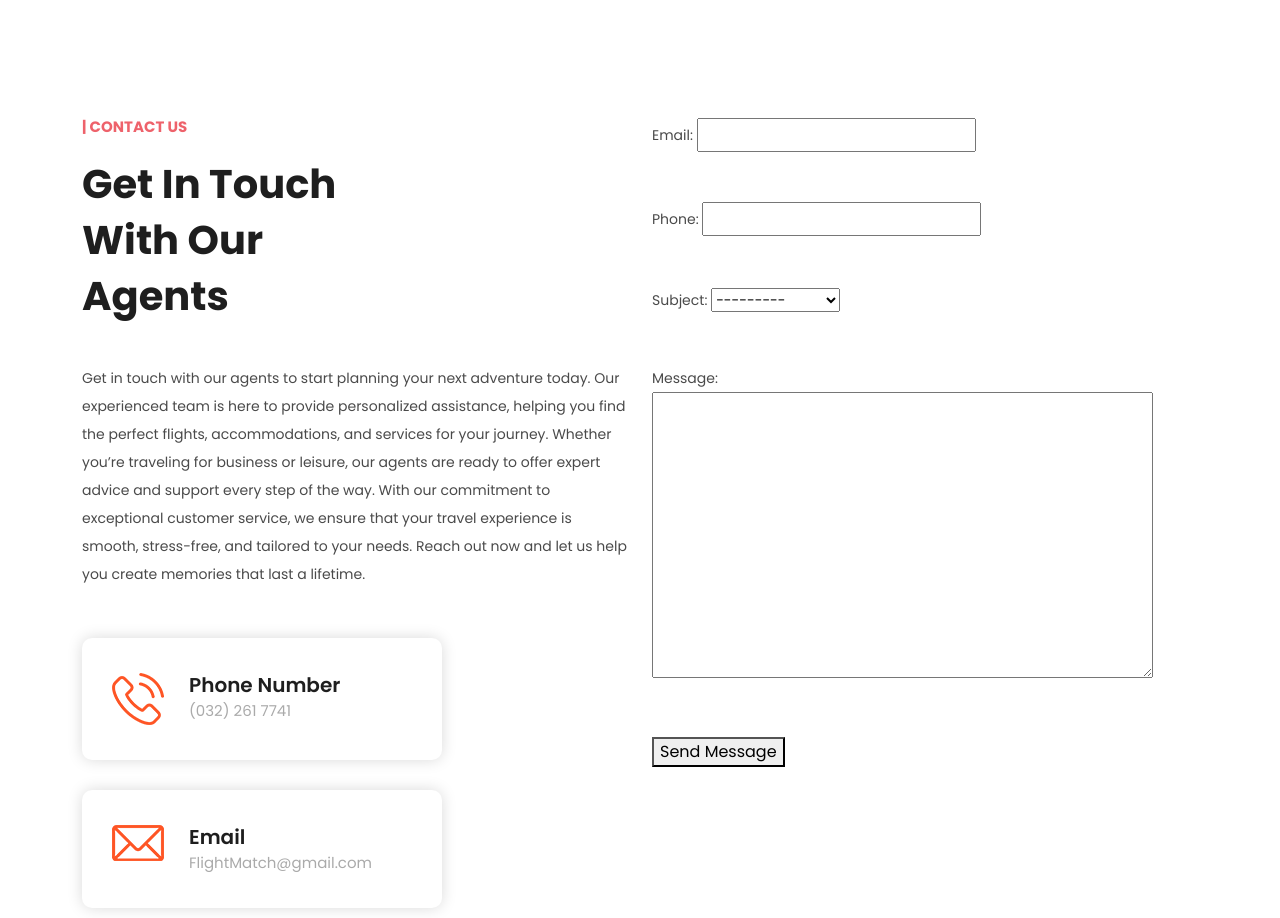
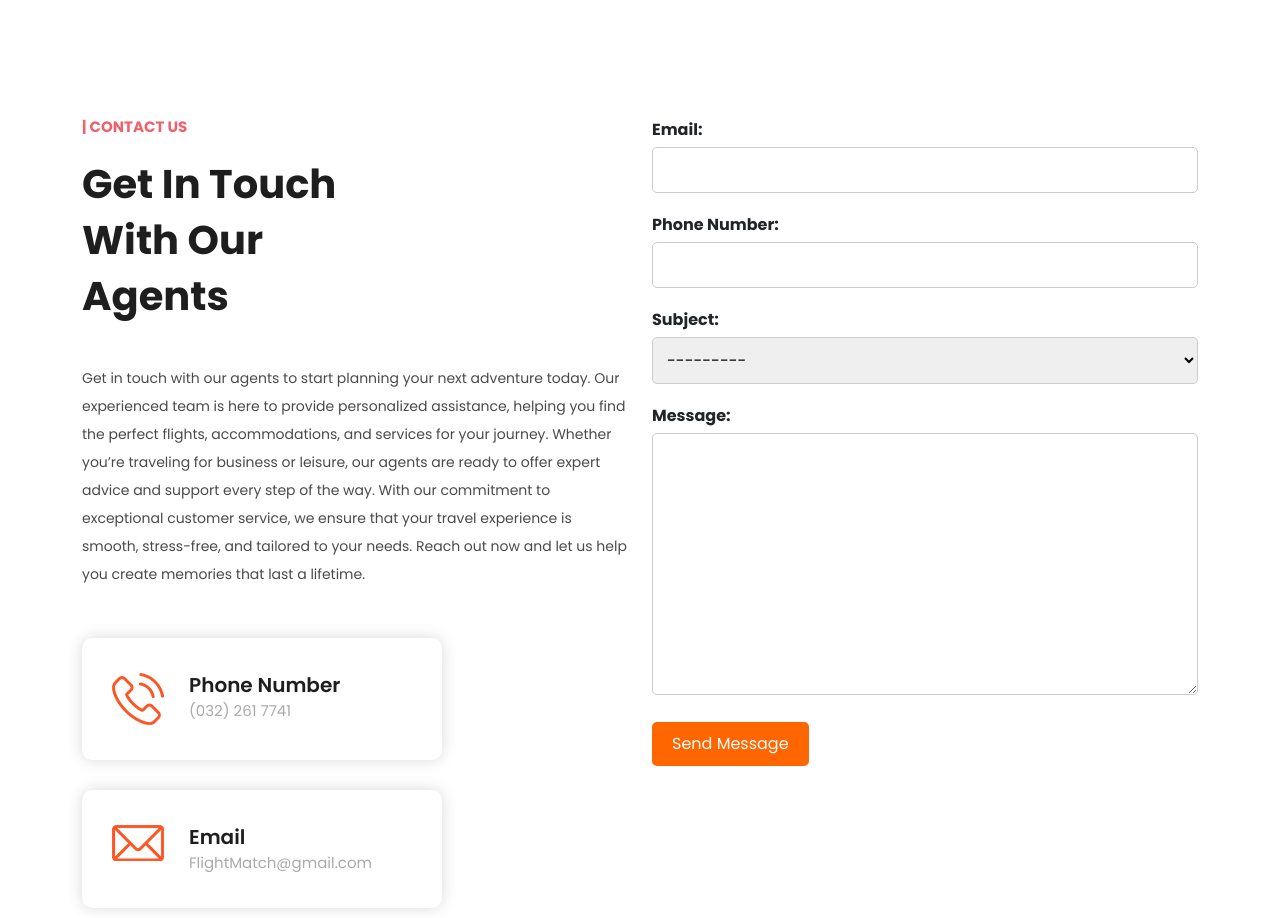
Before and after one commit to Daniel-Stephende5/IM2-Repository, a Django app: page /contact/ in a window 1280 px wide. Shown: the part 406-1324 px from the top of the page. Run offline with Django 5.2, Linux system fonts and the light colour scheme; parts of the project's set-up code (start-up, migrations or seed data) failed here and were passed over; some libraries are stand-ins or nearby versions.

Commit message:
Customer Log (Contact) Updated design + fixed inputs

```diff
--- a/NewDjango/myblogsite/blog/forms.py
+++ b/NewDjango/myblogsite/blog/forms.py
@@ -19,15 +19,37 @@ class SignupForm(UserCreationForm):
 class LoginForm(AuthenticationForm):
     username = forms.CharField(widget=forms.TextInput(attrs={'class': 'form-control'}))
     password = forms.CharField(widget=forms.PasswordInput(attrs={'class': 'form-control'}))
-
 class ContactForm(forms.Form):
     first_name = forms.CharField(max_length=100)
     last_name = forms.CharField(max_length=100)
     email = forms.EmailField()
-    phone = forms.CharField(max_length=15, required=False)
-    subject = forms.ChoiceField(choices=[('general1', 'General Inquiry'), ('general2', 'General Inquiry'), ('general3', 'General Inquiry')])
+
+    # Phone field that allows only numbers (and optional + or spaces)
+    phone = forms.CharField(
+        max_length=15,
+        required=False,
+        widget=forms.NumberInput(attrs={'type': 'tel'})  # Set input type to 'tel' for phone number
+    )
+
+    subject = forms.ChoiceField(choices=[
+        ('general1', 'General Inquiry'),
+        ('general2', 'General Inquiry'),
+        ('general3', 'General Inquiry')
+    ])
+
     message = forms.CharField(widget=forms.Textarea)
 
+    # Custom validation to allow only digits (optional validation)
+    def clean_phone(self):
+        phone = self.cleaned_data.get('phone', '')
+
+        # Remove spaces or special characters if needed
+        phone = phone.replace(" ", "").replace("-", "").replace("+", "")
+
+        if not phone.isdigit():  # Check if all characters are digits
+            raise forms.ValidationError("Phone number must contain only digits.")
+
+        return phone
 class BookingForm(forms.ModelForm):
     class Meta:
         model = Booking
--- /dev/null
+++ b/NewDjango/myblogsite/blog/static/assets/css/CustomerSupport.css
@@ -0,0 +1,34 @@
+.login-form-group {
+  margin-bottom: 20px; /* Adds space between form fields */
+}
+
+.login-form-group label {
+  font-weight: bold; /* Makes labels bold */
+  margin-bottom: 5px; /* Space between label and input field */
+}
+
+.login-form-group input,
+.login-form-group select,
+.login-form-group textarea {
+  width: 100%; /* Make input fields full width */
+  padding: 10px; /* Add padding inside the fields */
+  border-radius: 5px; /* Slight rounded corners for inputs */
+  border: 1px solid #ccc; /* Light border for the input fields */
+}
+
+.login-form-group input[type="tel"] {
+  font-family: Arial, sans-serif; /* Style the font for phone number input */
+}
+
+.login-form-group button {
+  background-color: #ff6600; /* Button color */
+  color: white; /* Text color */
+  padding: 10px 20px; /* Padding around the button */
+  border: none; /* No border */
+  border-radius: 5px; /* Rounded corners for button */
+  cursor: pointer; /* Cursor changes to pointer on hover */
+}
+
+.login-form-group button:hover {
+  background-color: #e65c00; /* Darker shade on button hover */
+}
--- a/NewDjango/myblogsite/blog/templates/customersupportlogin.html
+++ b/NewDjango/myblogsite/blog/templates/customersupportlogin.html
@@ -2,32 +2,48 @@
 
 <!DOCTYPE html>
 <html lang="en">
-
   <head>
-  <meta charset="utf-8">
-  <meta name="viewport" content="width=device-width, initial-scale=1, shrink-to-fit=no">
-  <link href="https://fonts.googleapis.com/css2?family=Poppins:wght@100;200;300;400;500;600;700;800;900&display=swap" rel="stylesheet">
+    <meta charset="utf-8" />
+    <meta
+      name="viewport"
+      content="width=device-width, initial-scale=1, shrink-to-fit=no"
+    />
+    <link
+      href="https://fonts.googleapis.com/css2?family=Poppins:wght@100;200;300;400;500;600;700;800;900&display=swap"
+      rel="stylesheet"
+    />
 
     <title>Customer Page</title>
 
     <!-- Bootstrap core CSS -->
-  <link href="{% static 'vendor/bootstrap/css/bootstrap.min.css' %}" rel="stylesheet">
-
+    <link
+      href="{% static 'vendor/bootstrap/css/bootstrap.min.css' %}"
+      rel="stylesheet"
+    />
 
     <!-- Additional CSS Files -->
-  <link rel="stylesheet" href="{% static 'assets/css/fontawesome.css' %}">
-  <link rel="stylesheet" href="{% static 'assets/css/templatemo-villa-agency.css' %}">
-  <link rel="stylesheet" href="{% static 'assets/css/owl.css' %}">
-  <link rel="stylesheet" href="{% static 'assets/css/animate.css' %}">
-  <link rel="stylesheet" href="{% static 'assets/css/navybar.css' %}">
-  <link rel="stylesheet" href="https://unpkg.com/swiper@7/swiper-bundle.min.css"/>
-
+    <link rel="stylesheet" href="{% static 'assets/css/fontawesome.css' %}" />
+    <link
+      rel="stylesheet"
+      href="{% static 'assets/css/templatemo-villa-agency.css' %}"
+    />
+    <link rel="stylesheet" href="{% static 'assets/css/owl.css' %}" />
+    <link rel="stylesheet" href="{% static 'assets/css/animate.css' %}" />
+    <link rel="stylesheet" href="{% static 'assets/css/navybar.css' %}" />
+    <link
+      rel="stylesheet"
+      href="{% static 'assets/css/customersupport.css' %}"
+    />
+    <link
+      rel="stylesheet"
+      href="https://unpkg.com/swiper@7/swiper-bundle.min.css"
+    />
   </head>
 
   <body>
-
     <!-- ***** Preloader Start ***** -->
-  {% comment %} <div id="js-preloader" class="js-preloader">
+    {% comment %}
+    <div id="js-preloader" class="js-preloader">
       <div class="preloader-inner">
         <span class="dot"></span>
         <div class="dots">
@@ -36,7 +52,8 @@
           <span></span>
         </div>
       </div>
-  </div> {% endcomment %}
+    </div>
+    {% endcomment %}
     <!-- ***** Preloader End ***** -->
 
     <div class="sub-header">
@@ -45,15 +62,28 @@
           <div class="col-lg-8 col-md-8">
             <ul class="info">
               <li><i class="fa fa-envelope"></i> JoeMarie@citedu.com</li>
-            <li><i class="fa fa-map"></i> 7VVJ+QFR, Natalio B. Bacalso Ave, Cebu City, 6000 Cebu</li>
+              <li>
+                <i class="fa fa-map"></i> 7VVJ+QFR, Natalio B. Bacalso Ave, Cebu
+                City, 6000 Cebu
+              </li>
             </ul>
           </div>
           <div class="col-lg-4 col-md-4">
             <ul class="social-links">
-            <li><a href="#"><i class="fab fa-facebook"></i></a></li>
-            <li><a href="https://x.com/minthu" target="_blank"><i class="fab fa-twitter"></i></a></li>
-            <li><a href="#"><i class="fab fa-linkedin"></i></a></li>
-            <li><a href="#"><i class="fab fa-instagram"></i></a></li>
+              <li>
+                <a href="#"><i class="fab fa-facebook"></i></a>
+              </li>
+              <li>
+                <a href="https://x.com/minthu" target="_blank"
+                  ><i class="fab fa-twitter"></i
+                ></a>
+              </li>
+              <li>
+                <a href="#"><i class="fab fa-linkedin"></i></a>
+              </li>
+              <li>
+                <a href="#"><i class="fab fa-instagram"></i></a>
+              </li>
             </ul>
           </div>
         </div>
@@ -71,12 +101,14 @@
             <li><a href="{% url 'flights' %}">View Flights</a></li>
             <li><a href="{% url 'booking' %}">Booking</a></li>
             <li>
-            <a href="{% url 'checkin' %}"
-              >Check In</a
+              <a href="{% url 'checkin' %}">Check In</a>
+            </li>
+            <li><a href="{% url 'info' %}">Information</a></li>
+            <li>
+              <a href="{% url 'contact' %}" class="active navy-active"
+                >Customer Support</a
               >
             </li>
-          <li><a href="{% url 'info' %}">Information</a></li>
-          <li><a href="{% url 'contact' %}" class="active navy-active">Customer Support</a></li>
             <li><a href="{% url 'signup' %}">Sign Up</a></li>
             <li>
               <a href="{% url 'login' %}"
@@ -89,7 +121,8 @@
     </div>
 
     <!-- ***** Header Area Start ***** -->
-  {% comment %} <header class="header-area header-sticky">
+    {% comment %}
+    <header class="header-area header-sticky">
       <div class="container">
         <div class="row">
           <div class="col-12">
@@ -104,17 +137,26 @@
                 <li><a href="{% url 'booking' %}">Booking</a></li>
                 <li><a href="{% url 'checkin' %}">Check In</a></li>
                 <li><a href="{% url 'info' %}">Information</a></li>
-                      <li><a href="{% url 'contact' %}" class="active">Customer Support</a></li>
-                      <li><a href="{% url 'logout' %}"><i class="fa fa-calendar"></i> Logout</a></li>
+                <li>
+                  <a href="{% url 'contact' %}" class="active"
+                    >Customer Support</a
+                  >
+                </li>
+                <li>
+                  <a href="{% url 'logout' %}"
+                    ><i class="fa fa-calendar"></i> Logout</a
+                  >
+                </li>
               </ul>
-                    <a class='menu-trigger'>
+              <a class="menu-trigger">
                 <span>Menu</span>
               </a>
             </nav>
           </div>
         </div>
       </div>
-  </header> {% endcomment %}
+    </header>
+    {% endcomment %}
 
     <div class="page-heading header-text">
       <div class="container">
@@ -144,37 +186,86 @@
               <h6>| Contact Us</h6>
               <h2>Get In Touch With Our Agents</h2>
             </div>
-          <p>Get in touch with our agents to start planning your next adventure today. Our experienced team is here to provide personalized assistance, helping you find the perfect flights, accommodations, and services for your journey. Whether you’re traveling for business or leisure, our agents are ready to offer expert advice and support every step of the way. With our commitment to exceptional customer service, we ensure that your travel experience is smooth, stress-free, and tailored to your needs. Reach out now and let us help you create memories that last a lifetime.</p>
+            <p>
+              Get in touch with our agents to start planning your next adventure
+              today. Our experienced team is here to provide personalized
+              assistance, helping you find the perfect flights, accommodations,
+              and services for your journey. Whether you’re traveling for
+              business or leisure, our agents are ready to offer expert advice
+              and support every step of the way. With our commitment to
+              exceptional customer service, we ensure that your travel
+              experience is smooth, stress-free, and tailored to your needs.
+              Reach out now and let us help you create memories that last a
+              lifetime.
+            </p>
             <div class="row">
               <div class="col-lg-12">
                 <div class="item phone">
-                <img src="{% static 'assets/images/phone-icon.png' %}" alt="" style="max-width: 52px;">
-                <h6>Phone Number<br><span>(032) 261 7741</span></h6>
+                  <img
+                    src="{% static 'assets/images/phone-icon.png' %}"
+                    alt=""
+                    style="max-width: 52px"
+                  />
+                  <h6>Phone Number<br /><span>(032) 261 7741</span></h6>
                 </div>
               </div>
               <div class="col-lg-12">
                 <div class="item email">
-                <img src="{% static 'assets/images/email-icon.png' %}" alt="" style="max-width: 52px;">
-                <h6>Email<br><span>FlightMatch@gmail.com</span></h6>
+                  <img
+                    src="{% static 'assets/images/email-icon.png' %}"
+                    alt=""
+                    style="max-width: 52px"
+                  />
+                  <h6>Email<br /><span>FlightMatch@gmail.com</span></h6>
                 </div>
               </div>
             </div>
           </div>
           <div class="col-lg-6">
             <form action="{% url 'contact' %}" method="post">
-            {% csrf_token %} {{ form.as_p }}
-            <div class="row">
-              <div class="col-lg-12">
-                <fieldset>
-                  <button type="submit" id="form-submit" class="orange-button">Send Message</button>
-                </fieldset>
-              </div>
+              {% csrf_token %}
+
+              <div class="login-form-group">
+                <label for="id_email">Email:</label>
+                {{ form.email }}
               </div>
 
+              <div class="login-form-group">
+                <label for="id_phone">Phone Number:</label>
+                {{ form.phone }}
+              </div>
+
+              <div class="login-form-group">
+                <label for="id_subject">Subject:</label>
+                {{ form.subject }}
+              </div>
+
+              <div class="login-form-group">
+                <label for="id_message">Message:</label>
+                {{ form.message }}
+              </div>
+
+              <div class="login-form-group">
+                <button type="submit" id="form-submit" class="orange-button">
+                  Send Message
+                </button>
+              </div>
+            </form>
           </div>
           <div class="col-lg-12">
             <div id="map">
-            <iframe src="https://www.google.com/maps/embed?pb=!1m18!1m12!1m3!1d3772.247795131581!2d123.87855907484996!3d10.294475489826507!2m3!1f0!2f0!3f0!3m2!1i1024!2i768!4f13.1!3m3!1m2!1s0x33a99c015a4bf233%3A0x95d783198f4634f8!2sCebu%20Institute%20of%20Technology%20-%20University!5e1!3m2!1sen!2sph!4v1730965658156!5m2!1sen!2sph" width="100%" height="500px" frameborder="0" style="border:0; border-radius: 10px; box-shadow: 0px 0px 15px rgba(0, 0, 0, 0.15);" allowfullscreen=""></iframe>
+              <iframe
+                src="https://www.google.com/maps/embed?pb=!1m18!1m12!1m3!1d3772.247795131581!2d123.87855907484996!3d10.294475489826507!2m3!1f0!2f0!3f0!3m2!1i1024!2i768!4f13.1!3m3!1m2!1s0x33a99c015a4bf233%3A0x95d783198f4634f8!2sCebu%20Institute%20of%20Technology%20-%20University!5e1!3m2!1sen!2sph!4v1730965658156!5m2!1sen!2sph"
+                width="100%"
+                height="500px"
+                frameborder="0"
+                style="
+                  border: 0;
+                  border-radius: 10px;
+                  box-shadow: 0px 0px 15px rgba(0, 0, 0, 0.15);
+                "
+                allowfullscreen=""
+              ></iframe>
             </div>
           </div>
         </div>
@@ -198,6 +289,15 @@
     <script src="{% static 'assets/js/imagesloaded.js' %}"></script>
     <script src="{% static 'assets/js/custom.js' %}"></script>
     <script src="https://unpkg.com/swiper@7/swiper-bundle.min.js"></script>
+
+    <script>
+      document
+        .getElementById("id_phone")
+        .addEventListener("input", function (event) {
+          // Allow only digits
+          let value = event.target.value;
+          event.target.value = value.replace(/[^0-9]/g, ""); // Remove any non-digit characters
+        });
+    </script>
   </body>
-
 </html>
```
Also changed, not shown: NewDjango/myblogsite/blog/migrations/0006_remove_checkin_id_remove_checkin_login_and_more.py, NewDjango/myblogsite/blog/static/assets/css/login.css (added). Lines whose indentation alone changed are shown as unchanged.
